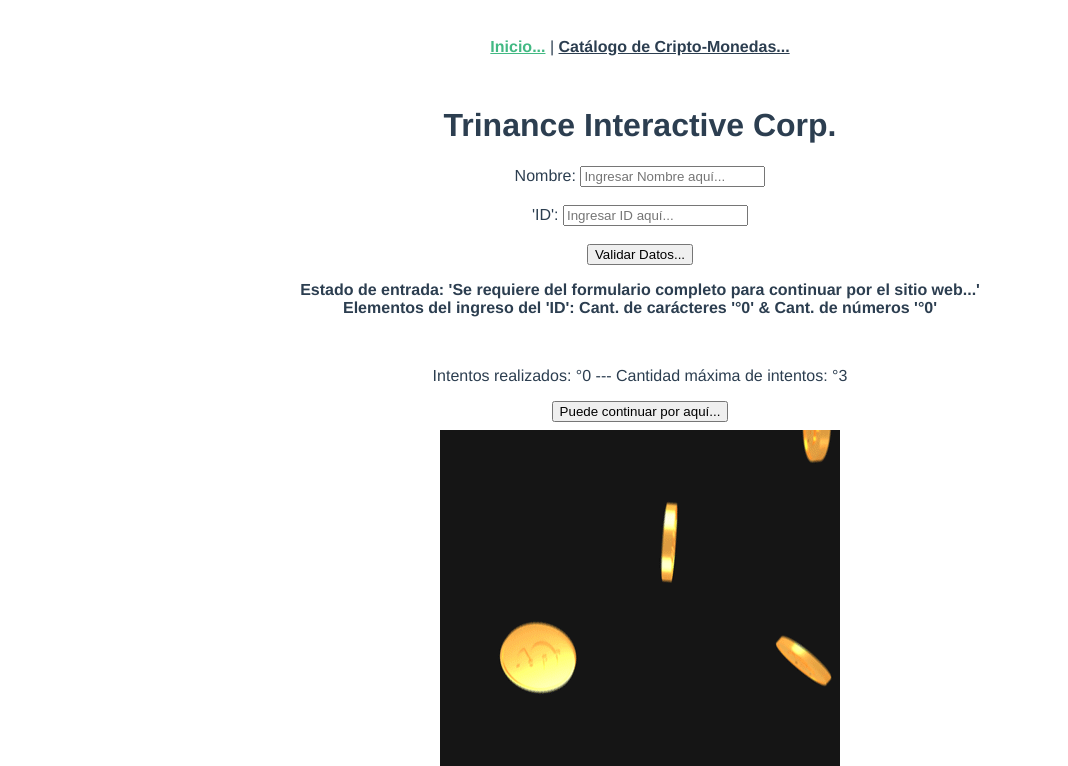
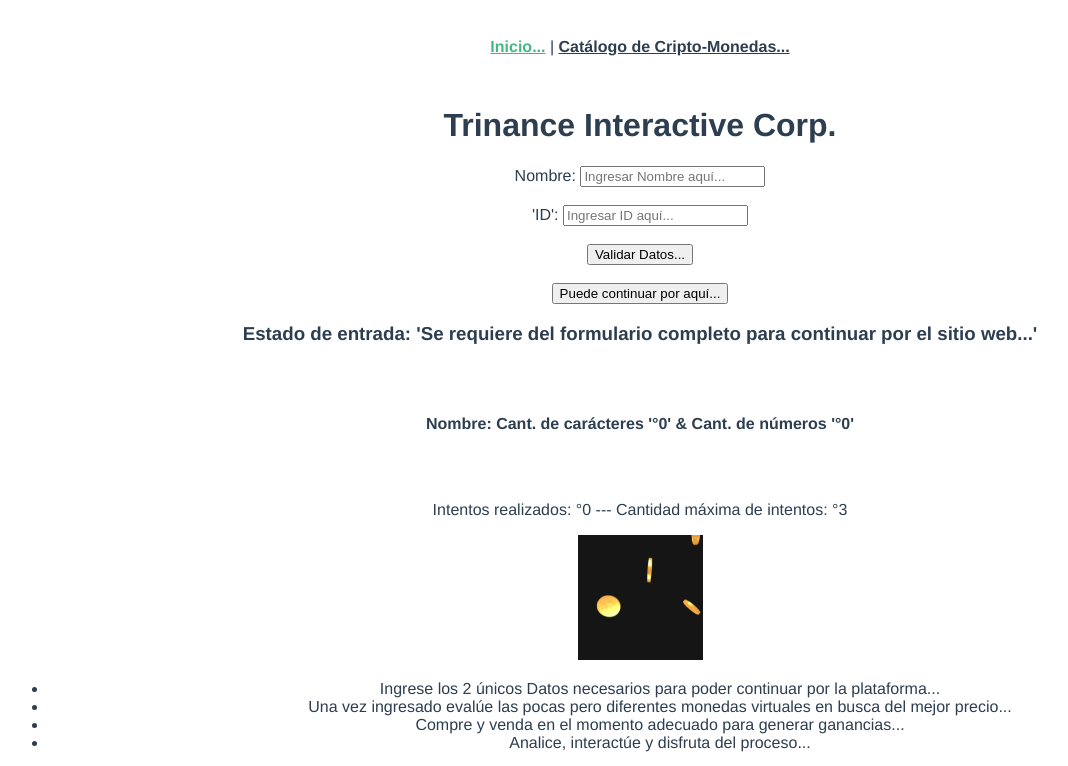
Before and after one commit to ChristianBuscarol/Virtual-Wallet-SIteWeb, a Vue app: page / in a window 1280 px wide. Shown: the top 766 px of the page, without its empty margins (0-1068 px from the left). Built offline with nearby package versions, Linux system fonts and the light colour scheme.

Commit message:
Modificación en la estructura del template del componente con el fin de organizar mejor el Html. Reducción del tamaño de las imágenes.

```diff
--- a/src/components/EntryForm.vue
+++ b/src/components/EntryForm.vue
@@ -1,33 +1,43 @@
 <template>
   <div class="EntryFormCss">
-    <header>
+    <header >
+      <div class="Header-Box">
         <h1>Trinance Interactive Corp.</h1>
+      </div>
     </header>
     <body>
+      <!--Sector de ingreso de Datos (Nombre y ID) aquí abajo-->
       <label for="ingresoNombre">Nombre: </label>
       <input type="text" v-model="userName" id="registroNombre" name="ingresoNombre" placeholder="Ingresar Nombre aquí..."><br><br>
       <label for="ingresoID">'ID': </label>
       <input type="text" v-model="userId" id="registroId" name="ingresoID" placeholder="Ingresar ID aquí..."><br><br>
-      <button type="button" @click="btnDateValidation()" :disabled="entryAttemptsFalied()" id="btnValidarIngreso">Validar Datos...</button>
-      <div class="Casilla-Loggin">
-        <p><strong>Estado de entrada: '{{ stateMessage }}'
-          <br>Elementos del ingreso del 'ID': Cant. de carácteres '°{{idLetters}}' & Cant. de números '°{{ idNumbers }}'
-        </strong></p><br>
+
+      <!--Sector de botones aquí abajo-->
+      <div class="Loggin-Box">
+        <button type="button" @click="btnDateValidation()" :disabled="entryAttemptsFalied()" id="btnValidarIngreso">Validar Datos...</button><br><br>
+        <button type="button" @click="btnEntryValidation()" :disabled="entryAttemptsFalied()" id="btnValidarIngreso">Puede continuar por aquí...</button>
+      </div>
+
+      <!--Sector de información para el usuario aquí abajo-->
+      <div class="Info-Box">
+        <h3>Estado de entrada: '{{ stateMessage }}'</h3><br><br>
+        <p><strong>Nombre: Cant. de carácteres '°{{idLetters}}' & Cant. de números '°{{ idNumbers }}'</strong></p><br><br>
         <p>Intentos realizados: °{{ attemptIncremented }} --- Cantidad máxima de intentos: °3</p>
         <p v-show="vShowMessage">Se ha realizado todos los intentos disponibles para poder continuar por el sitio, recargue la página para volver a intentar...</p>
-        <button type="button" @click="btnEntryValidation()" :disabled="entryAttemptsFalied()" id="btnValidarIngreso">Puede continuar por aquí...</button>
       </div>
     </body>
     <footer>
-      <img src="../assets/CoinRainGif.gif" alt="Lluvia de criptos °1..." id="CoinRainGif">
+      <div class="Footer-Box">
+        <img src="../assets/CoinRainGif.gif" alt="Coin Rain..." id="EntryFormGifs">
         <ul>
           <li>Ingrese los 2 únicos Datos necesarios para poder continuar por la plataforma...</li>
           <li>Una vez ingresado evalúe las pocas pero diferentes monedas virtuales en busca del mejor precio...</li>
           <li>Compre y venda en el momento adecuado para generar ganancias...</li>
           <li>Analice, interactúe y disfruta del proceso...</li>
         </ul>
-      <img src="../assets/PenguinCheckingMoney.webp" alt="A cute penguin checking and counting his money">
+        <img src="../assets/PenguinCheckingMoney.webp" alt="A cute penguin checking and counting his money" id="EntryFormGifs">
         <p>For educational purpose i made this proyect for a university final... So, i deserve the rights to eat onions while you travel whit a racoon...</p>
+      </div>
     </footer>
   </div>
 </template>
@@ -92,7 +102,8 @@ export default {
         else{
           this.stateMessage= "Felicitaciones!!!... Supongo...Cada dato solicitado ha sido ingresado correctamente, así que sea bienvenido/a a continuar por el sitio web y también lo invito a no asustarse por el precio de las Criptos...",
           this.userId = "",
-          this.userName = ""
+          this.userName = "",
+          this.attemptIncrement()
         }
       }
     },
@@ -138,5 +149,10 @@ export default {
 </script>
 
 <style scoped>
+#EntryFormGifs{
+  width: 125px;
+  height: 125px;
+}
+
 
 </style>
```
Lines whose indentation alone changed are shown as unchanged.
